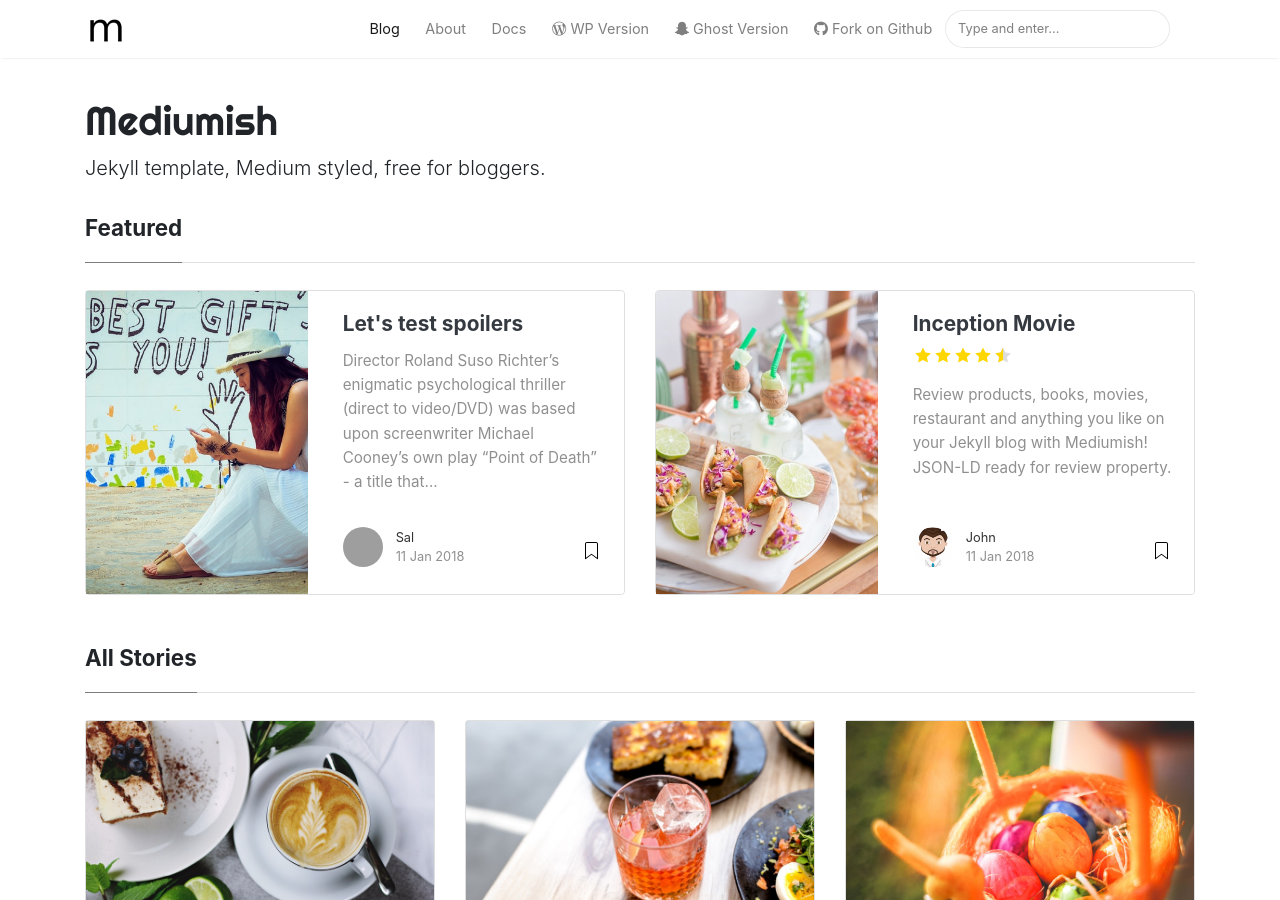
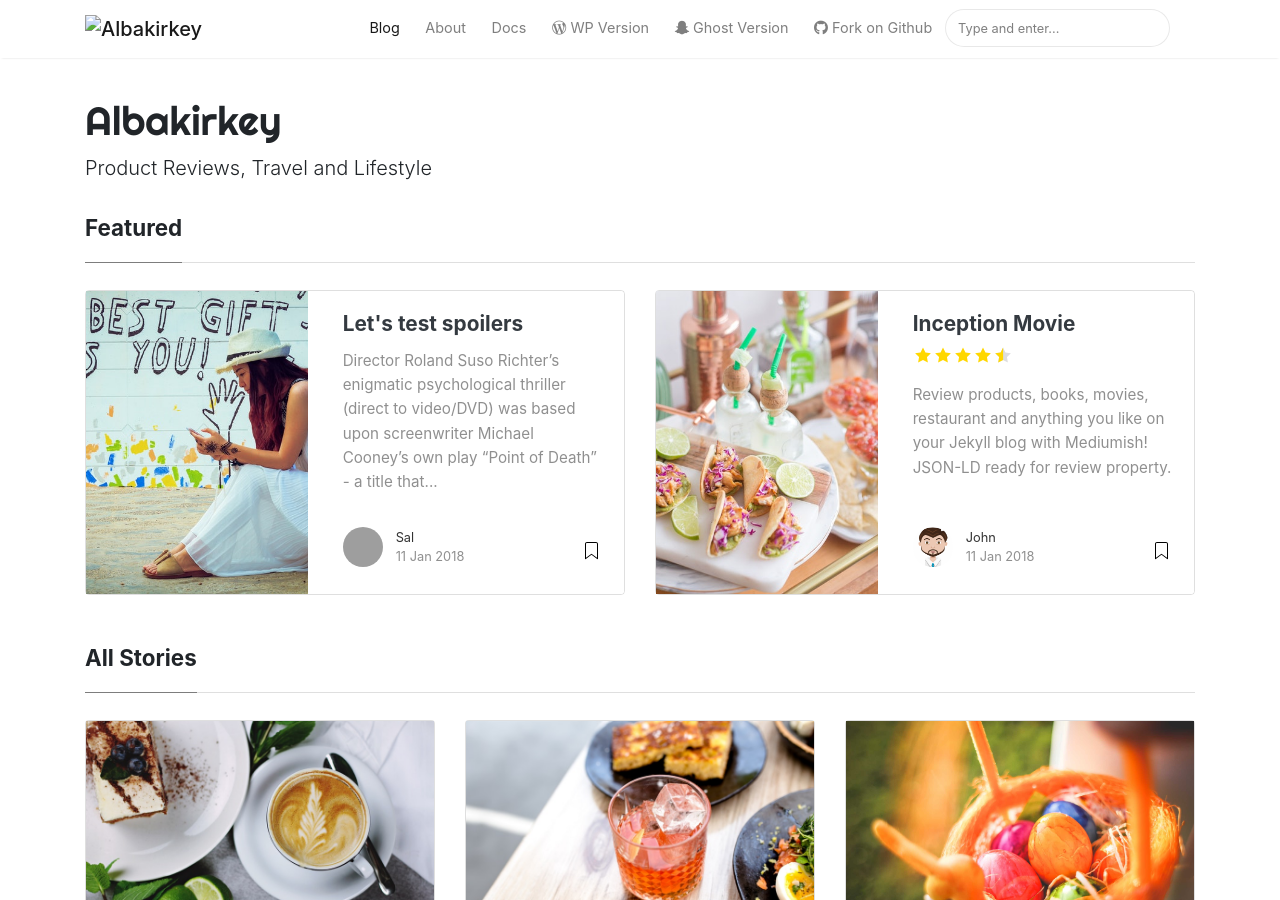
Before and after one commit to zombiedogz/albakirkey, a Jekyll site: the page built from index.html, in a window 1280 px wide and 900 px high. Built offline with Jekyll 4.4.1, drawn with Linux system fonts in a browser that asks for light colours; nearby versions of some CDN libraries; the list of posts is cut into pages by our own code; some of the changed text lies outside the part shown; grey boxes are pictures that could not be loaded.

Commit message:
changed base url

```diff
--- a/_config.yml
+++ b/_config.yml
@@ -1,12 +1,12 @@
 # Site
-name: "Mediumish"
-title: "Mediumish"
-description: "Jekyll template, Medium styled, free for bloggers."
-logo: 'assets/images/logo.png'
-favicon: 'assets/images/logo.png'
-baseurl: /mediumish-theme-jekyll
-google_analytics: 'UA-46278016-1'
-disqus: 'demowebsite'
+name: "Albakirkey"
+title: "Albakirkey"
+description: "Product Reviews, Travel and Lifestyle"
+logo: 'albakirkey/assets/images/logo.png'
+favicon: 'albakirkey/assets/images/logo.png'
+baseurl: /albakirkey
+google_analytics: ''
+disqus: 'New Website'
 mailchimp-list: 'https://wowthemes.us11.list-manage.com/subscribe/post?u=8aeb20a530e124561927d3bd8&amp;id=8c3d2d214b'
 include: ["_pages"]
 permalink: /:title/
```
Also changed, not shown: README.md.
